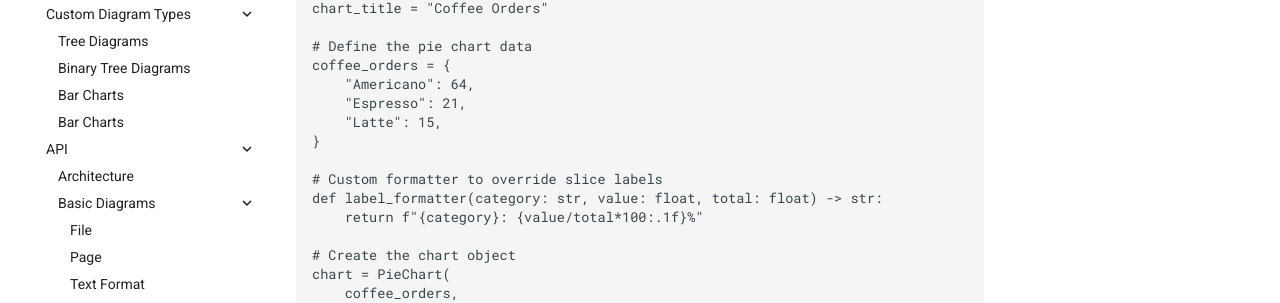
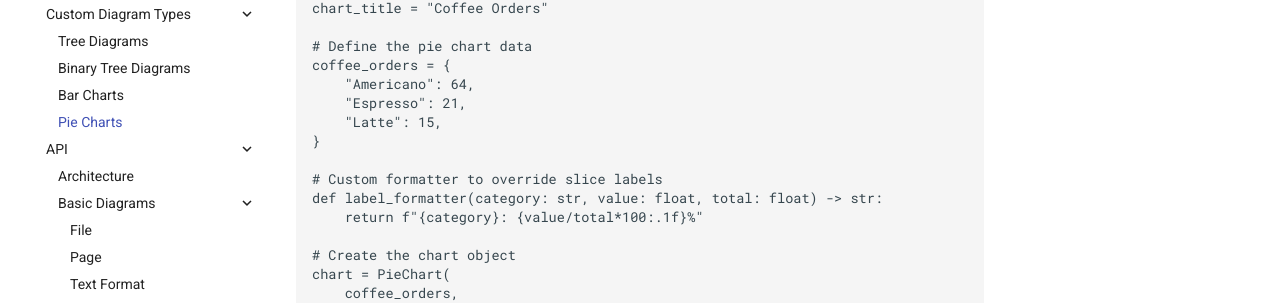
Before and after one commit to MerrimanInd/drawpyo, an MkDocs documentation site: the page built from docs/diagram_types/pie_charts.md, in a window 1280 px wide. Shown: the part 420-723 px from the top of the page. Built offline with MkDocs 1.6.1 and Material for MkDocs 9.7.7, drawn with Linux system fonts in a browser that asks for light colours; comment, search, counter and statistics services are not loaded; some of the changed text lies outside the part shown.

Commit message:
docs: rename pie_chart.md to pie_charts.md and fix mkdocs navigation key (#97)

```diff
--- a/mkdocs.yml
+++ b/mkdocs.yml
@@ -32,7 +32,7 @@ nav:
     - Tree Diagrams: diagram_types/tree_diagrams.md
     - Binary Tree Diagrams: diagram_types/binary_tree_diagrams.md
     - Bar Charts: diagram_types/bar_charts.md
-    - Bar Charts: diagram_types/pie_charts.md
+    - Pie Charts: diagram_types/pie_charts.md
   - API:
     - Architecture: api/architecture.md
     - Basic Diagrams:
```
Also changed, not shown: docs/diagram_types/pie_charts.md (renamed from docs/diagram_types/pie_chart.md).
